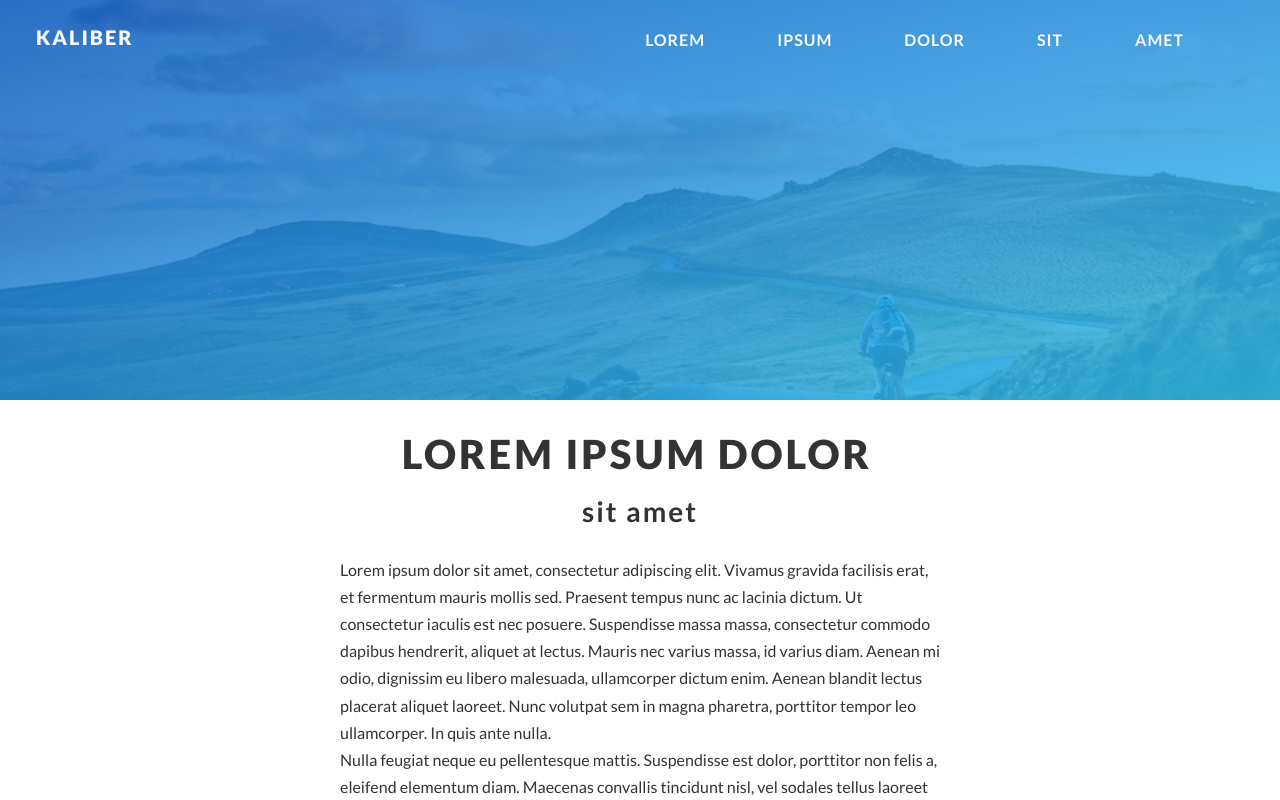
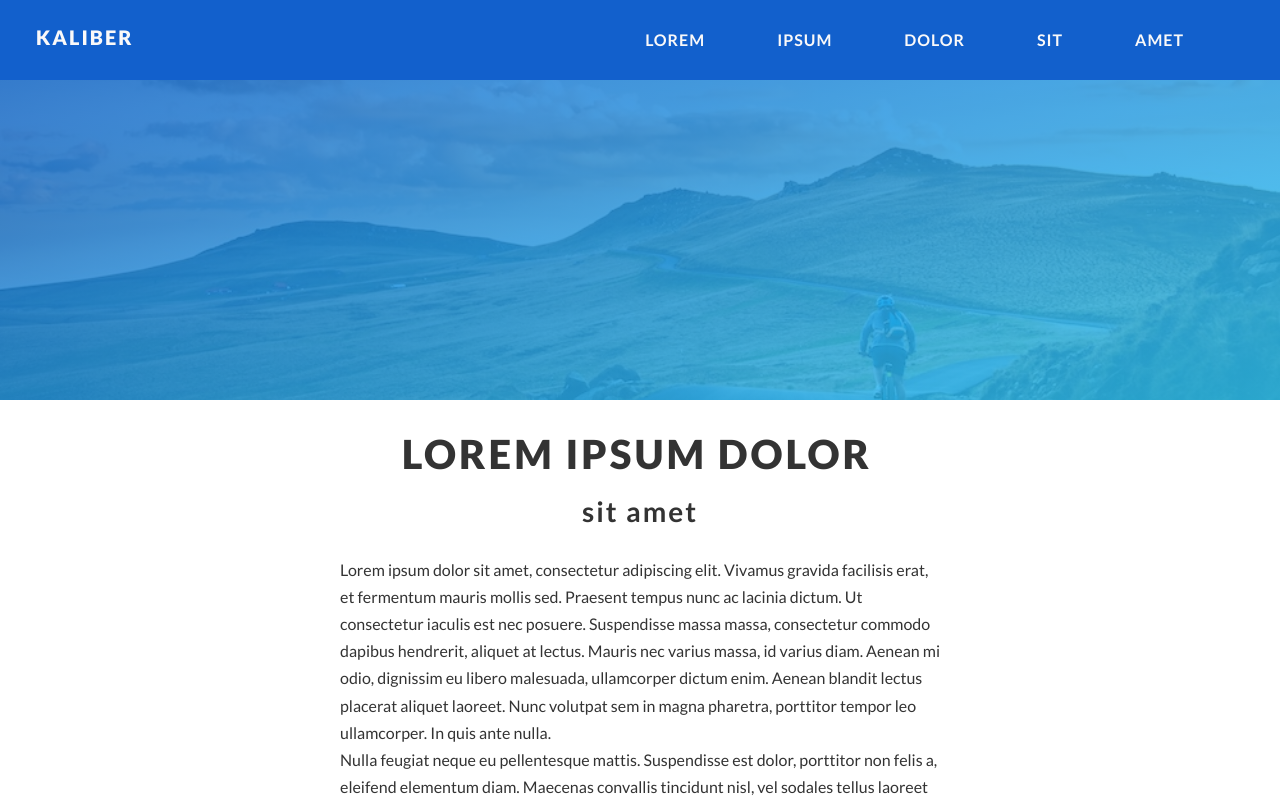
Before and after one commit to madebymilly/interactive-nav, a React (Create React App) app: page / in a window 1280 px wide. Shown: the top 800 px of the page. Built offline with nearby package versions, Linux system fonts and the light colour scheme.

Commit message:
playing with animation on header

```diff
--- /dev/null
+++ b/src/components/Div.js
@@ -0,0 +1,20 @@
+import React from 'react'
+import { useSpring, animated } from 'react-spring'
+
+export default function Div(props) {
+  return (
+    <animated.div style={props.springProps}>Div</animated.div>
+  )
+}
+
+
+// const NestedComp = ({ springStyle1, springStyle2 }) => {
+//   ...
+//   return (
+//       <animated.div style={ springStyle1 }>
+//           <animated.div style={ springStyle2 }>
+//               ....
+//           </animated.div>
+//       </animated.div>
+//   )
+// }
--- a/src/components/Header.js
+++ b/src/components/Header.js
@@ -1,4 +1,5 @@
 import React, { useState, useEffect, useRef } from 'react';
+import { useSpring, animated, config } from 'react-spring'
 import { useInView } from 'react-intersection-observer';
 import useScrollingUp from '../hooks/useScrollingUp';
 import useScrollingDown from '../hooks/useScrollingDown';
@@ -12,6 +13,8 @@ function Header() {
   const [isHeaderDark, setIsHeaderDark] = useState(false);
   const [isHeaderHidden, setIsHeaderHidden] = useState(false);
   const [isMobileNavOpen, setIsMobileNavOpen] = useState(false);
+
+
 
   const handleClick = () => {
     setIsHeaderHidden(!isHeaderHidden);
@@ -56,6 +59,14 @@ function Header() {
     setIsHeaderHidden(!inView && !scrolledUp);
   }, [inView, scrolledUp, scrolledDown]);
 
+  const headerSpringProps = useSpring({
+    to: {
+      top: isHeaderHidden ? '-8rem' : '0rem',
+      //backgroundColor: isHeaderDark ? '#1260cc' : 'transparent'
+    },
+    //config: config.stiff,
+
+  });
 
   // TEST:
   const scrolled = useScrolling();
@@ -63,8 +74,9 @@ function Header() {
 
   return (
     <header className="header">
-      <div
-        className={`header__nav-bar ${isHeaderDark ? 'header__nav-bar--dark' : ''} ${isHeaderHidden ? 'header__nav-bar--hidden' : ''}`}
+      <animated.div
+        className={`header__nav-bar`}
+        style={headerSpringProps}
         ref={headerRef}
       >
         <a href="/" className={`header__logo ${isHeaderHidden ? 'header__logo--dark' : ''}`}>
@@ -85,7 +97,7 @@ function Header() {
           <span className={`header__icon ${isMobileNavOpen ? 'header__icon--close' : ''}`}>&nbsp;</span>
         </button>
 
-      </div>
+      </animated.div>
       <div className="header__image-container" ref={ref}></div>
     </header>
   );
--- a/src/components/Spring.js
+++ b/src/components/Spring.js
@@ -1,8 +1,19 @@
 import React, {useState} from 'react'
 import { useSpring, animated } from 'react-spring'
 
+import Div from './Div';
+
 function Spring() {
-  const styles = useSpring({ to: { opacity: 1, color: "red" }, from: { opacity: 0, color: "blue" } });
+
+  const styles = useSpring({
+    to: { opacity: 1, color: "red" },
+    from: { opacity: 0, color: "blue" }
+  });
+
+  const [springProps, api] = useSpring(() => ({ backgroundColor: "green", color: "white" }))
+  const [springProps2, api2] = useSpring(() => ({ backgroundColor: "red", color: "white" }))
+
+  const AnimatedBox = animated(Div);
 
   const [isToggled, setIsToggled] = useState(false);
 
@@ -15,6 +26,17 @@ function Spring() {
     setIsToggled(!isToggled);
   }
 
+  const handleClick2 = () => {
+    api.start({
+      backgroundColor: springProps.backgroundColor.goal === "yellow" ? "green" : "yellow",
+      color: springProps.color.goal === "black" ? "white" : "black"
+    });
+    api2.start({
+      backgroundColor: springProps2.backgroundColor.goal === "yellow" ? "red" : "yellow",
+      color: springProps2.color.goal === "black" ? "white" : "black"
+    });
+  }
+
   return (
     <>
       <animated.div style={styles}>I will fade in and change color</animated.div>
@@ -22,6 +44,12 @@ function Spring() {
         <animated.h1 style={fade}>Hello {isToggled ? 'true' : 'false'}</animated.h1>
         <button onClick={handleClick}>Toggle!</button>
       </div>
+      <div>
+        <animated.h2 style={springProps}>Hello again</animated.h2>
+        <br/>
+        <Div springProps={springProps2} />
+        <button onClick={handleClick2}>Toggle!</button>
+      </div>
     </>
   );
 }
--- a/src/sass/_header.scss
+++ b/src/sass/_header.scss
@@ -8,6 +8,8 @@
     height: 8rem;
     z-index: 1;
     transition: top .5s ease, background-color .2s linear 0s;
+
+    background-color: $color-primary-dark;
 
     display: flex;
     align-items: center;
```
